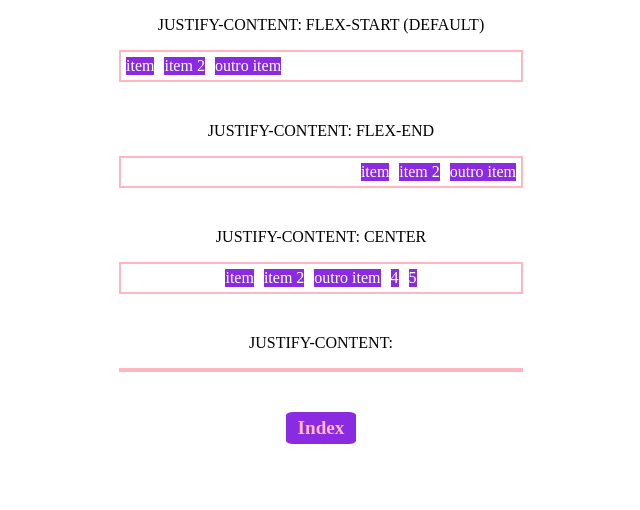
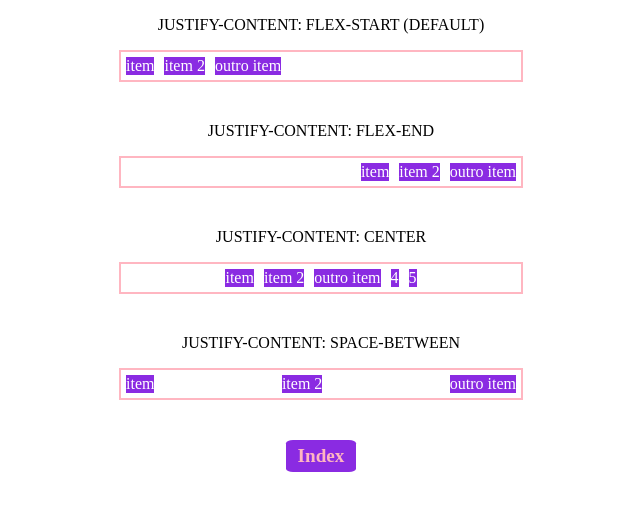
Before and after one commit to JamisonMartins/dio-flexbox, a plain HTML site: page 4-justify-content.html in a window 1280 px wide. Shown: the whole page, without its empty margins (319-959 px from the left). Drawn offline with Linux system fonts and the light colour scheme.

```diff
--- a/4-justify-content.html
+++ b/4-justify-content.html
@@ -37,6 +37,10 @@
             justify-content: center;
         }
 
+        .space-between {
+            justify-content: space-between;
+        }
+
     </style>
 </head>
 
@@ -64,9 +68,11 @@
         <div class="item">5</div>
     </section>
 
-    <p>justify-content:  </p>
-    <section class="container">
-
+    <p>justify-content: space-between </p>
+    <section class="container space-between">
+        <div class="item">item</div>
+        <div class="item">item 2</div>
+        <div class="item">outro item</div>
     </section>
 
     <a href="index.html"
```
